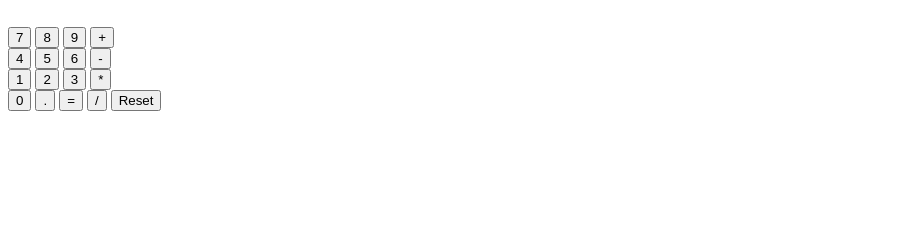
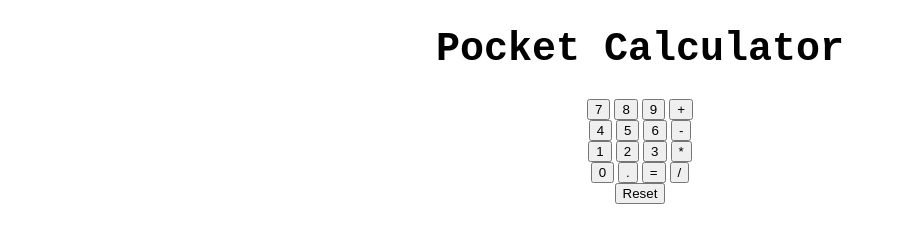
Before and after one commit to ubik97/pocket-calc, a plain HTML site: page pcalc.html in a window 1280 px wide. Shown: the whole page, without its empty margins (0-897 px from the left). Drawn offline with Linux system fonts and the light colour scheme.

Commit message:
Update pcalc.html

```diff
--- a/pcalc.html
+++ b/pcalc.html
@@ -8,31 +8,32 @@
   </head>
 
   <body>
-    <h1 class="PageText" align="center"></h1>
+    <h1 class="PageText" align="center">Pocket Calculator</h1>
 
-<div id="calculator">
-
+<center><div id="calculator">
+  <p id="outputbox"></p>
   <button class="num">7</button>
   <button class="num">8</button>
   <button class="num">9</button>
-  <button>+</button>
+  <button class="ops">+</button>
   <br/>
   <button class="num">4</button>
   <button class="num">5</button>
   <button class="num">6</button>
-  <button>-</button>
+  <button class="ops">-</button>
   <br/>
   <button class="num">1</button>
   <button class="num">2</button>
   <button class="num">3</button>
-  <button>*</button>
+  <button class="ops">*</button>
   <br/>
-  <button class="num" data-num="0">0</button>
-  <button class="num" data-num=".">.</button>
-  <button id="equals" class="equals" data-result="">=</button>
-  <button data-ops="divided by" class="ops">/</button>
-  <button id="reset" class="reset">Reset</button>
-</div>
+  <button class="num">0</button>
+  <button class="num">.</button>
+  <button id="equals">=</button>
+  <button class="ops">/</button>
+  <br/>
+  <button id="reset">Reset</button>
+  </div></center>
 
 
   </body>
```
